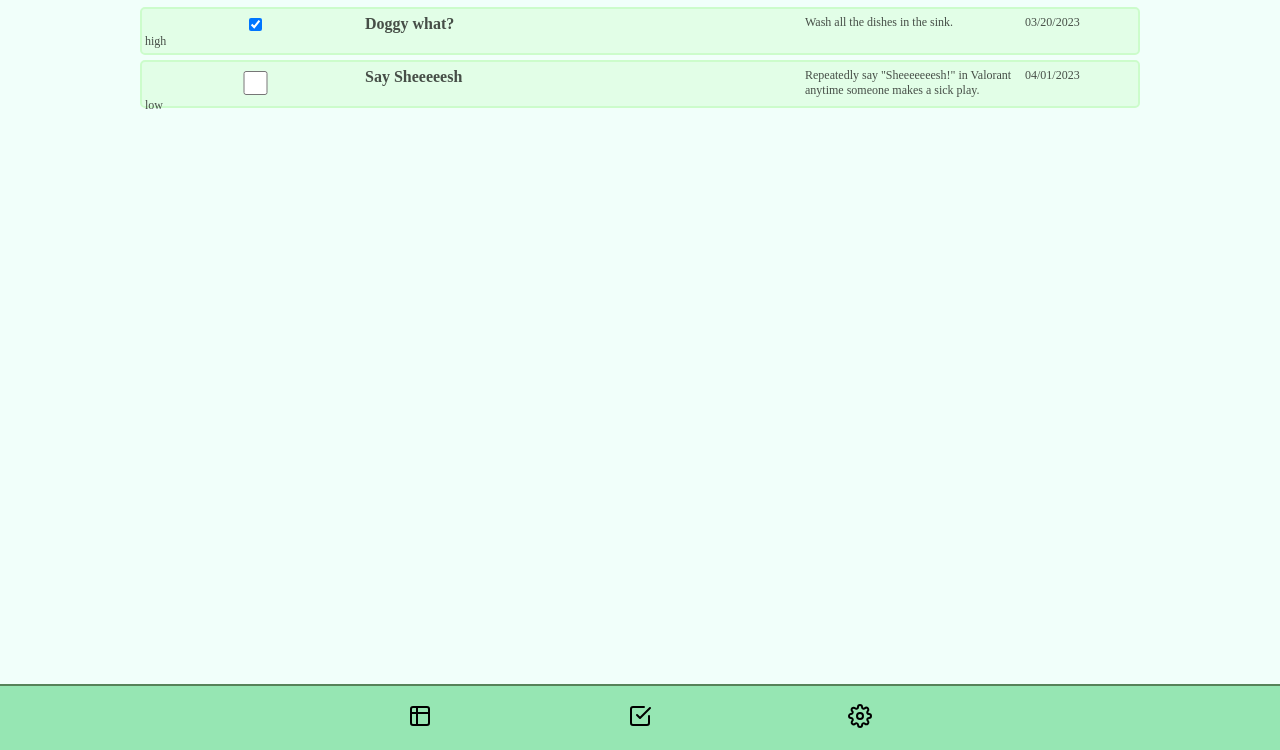
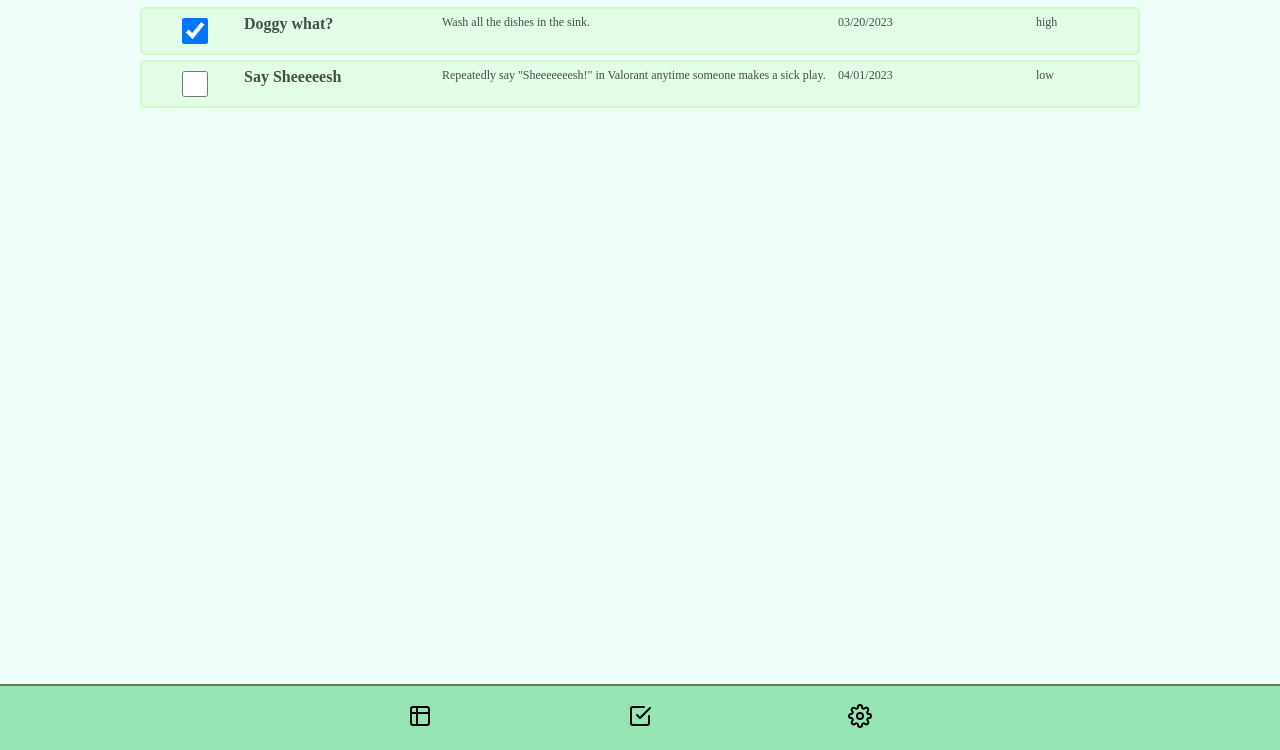
Before and after one commit to jake-abed/to-do-list, a website built with webpack: page dist/index.html in a window 1280 px wide. Shown: the part 50-800 px from the top of the page. Built offline with Linux system fonts and the light colour scheme.

Commit message:
Quick fix CSS for checkbox & grid for ToDo

```diff
--- a/src/style/global.css
+++ b/src/style/global.css
@@ -71,7 +71,7 @@ h1 {
     background-color: var(--tea-green-clear);
     border: 0.2rem solid var(--tea-green);
     border-radius: 0.5rem;
-    grid-template: 1fr / 2fr 4fr 2fr  1fr;
+    grid-template: 1fr / 1fr 2fr 4fr 2fr  1fr;
 }
 
 .to-do > .title {
```
Also changed, not shown: dist/main.js.
